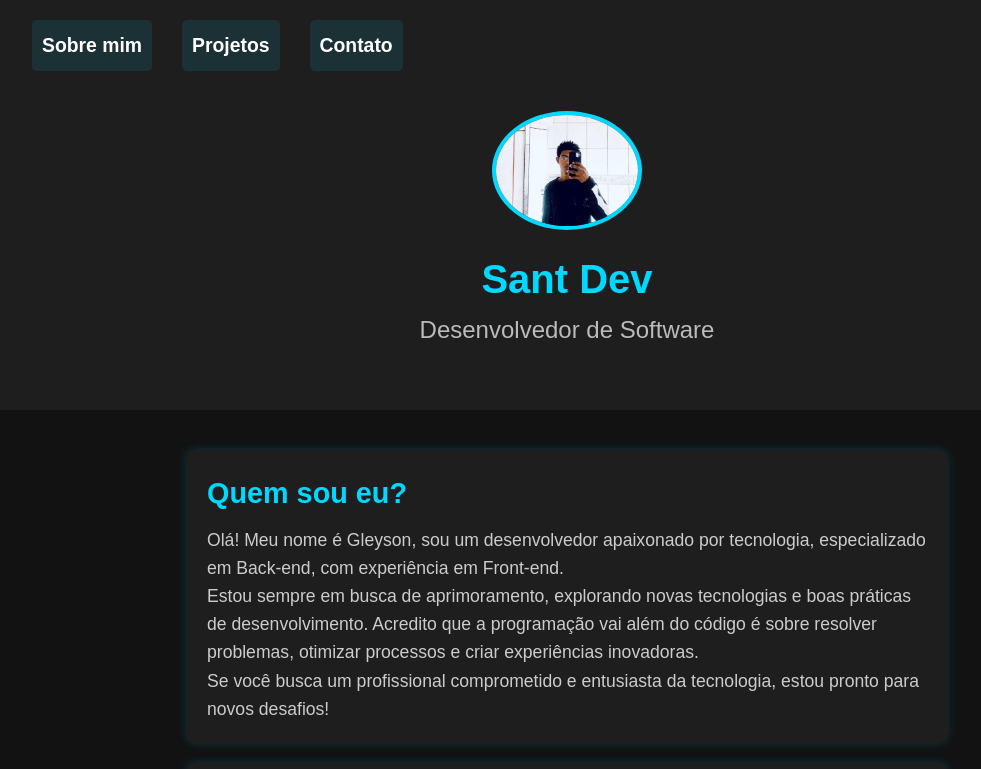
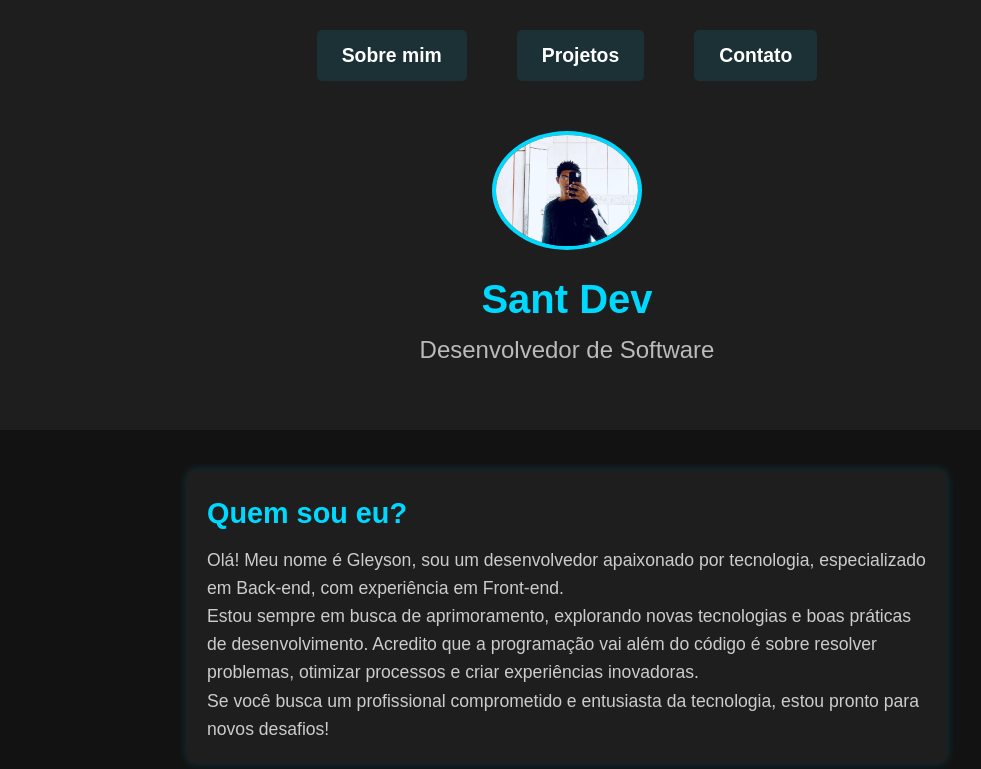
Before and after one commit to santt-dev/santtdev, a plain HTML site: page index.html in a window 1280 px wide. Shown: the top 769 px of the page, without its empty margins (73-1054 px from the left). Drawn offline with Linux system fonts and the light colour scheme.

Commit message:
Update style.css

```diff
--- a/style.css
+++ b/style.css
@@ -1,4 +1,4 @@
-/* Reset CSS */
+
 * {
     margin: 0;
     padding: 0;
@@ -12,7 +12,6 @@ body {
     line-height: 1.6;
 }
 
-/* Header */
 header {
     background-color: #1e1e1e;
     padding: 20px;
@@ -123,7 +122,6 @@ ul li {
     border-radius: 5px;
 }
 
-/* Footer */
 footer {
     text-align: center;
     padding: 20px;
@@ -152,7 +150,6 @@ footer {
     width: 40px;
 }
 
-/* Responsividade */
 @media (max-width: 768px) {
     nav {
         flex-direction: column;
@@ -177,7 +174,7 @@ footer {
         display: flex;
     }
 }
-/* Reset CSS */
+
 * {
     margin: 0;
     padding: 0;
@@ -186,7 +183,6 @@ footer {
     scroll-behavior: smooth;
 }
 
-/* Tema */
 body {
     background-color: #121212;
     color: #ffffff;
@@ -194,7 +190,6 @@ body {
     overflow-x: hidden;
 }
 
-/* Animação de entrada */
 @keyframes fadeIn {
     from {
         opacity: 0;
@@ -206,22 +201,59 @@ body {
     }
 }
 
-/* Header */
 header {
     background-color: #1e1e1e;
     padding: 20px;
     text-align: center;
     animation: fadeIn 1s ease-in-out;
 }
-
 nav {
     display: flex;
-    justify-content: space-between;
+    justify-content: center;
     align-items: center;
     max-width: 1100px;
     margin: 0 auto;
     flex-wrap: wrap;
+    padding: 10px 20px;
 }
+
+#menu {
+    list-style: none;
+    display: flex;
+    justify-content: center;
+    gap: 20px;
+    padding: 0;
+}
+
+#menu li {
+    margin: 0;
+}
+
+#menu a {
+    color: white;
+    text-decoration: none;
+    font-size: 1.1em;
+    font-weight: bold;
+    transition: 0.3s;
+    position: relative;
+    padding: 10px 15px;
+}
+
+#menu a::after {
+    content: "";
+    width: 0%;
+    height: 2px;
+    background: #00d9ff;
+    position: absolute;
+    left: 0;
+    bottom: -5px;
+    transition: 0.4s ease-in-out;
+}
+
+#menu a:hover::after {
+    width: 100%;
+}
+
 
 .menu-toggle {
     display: none;
```
